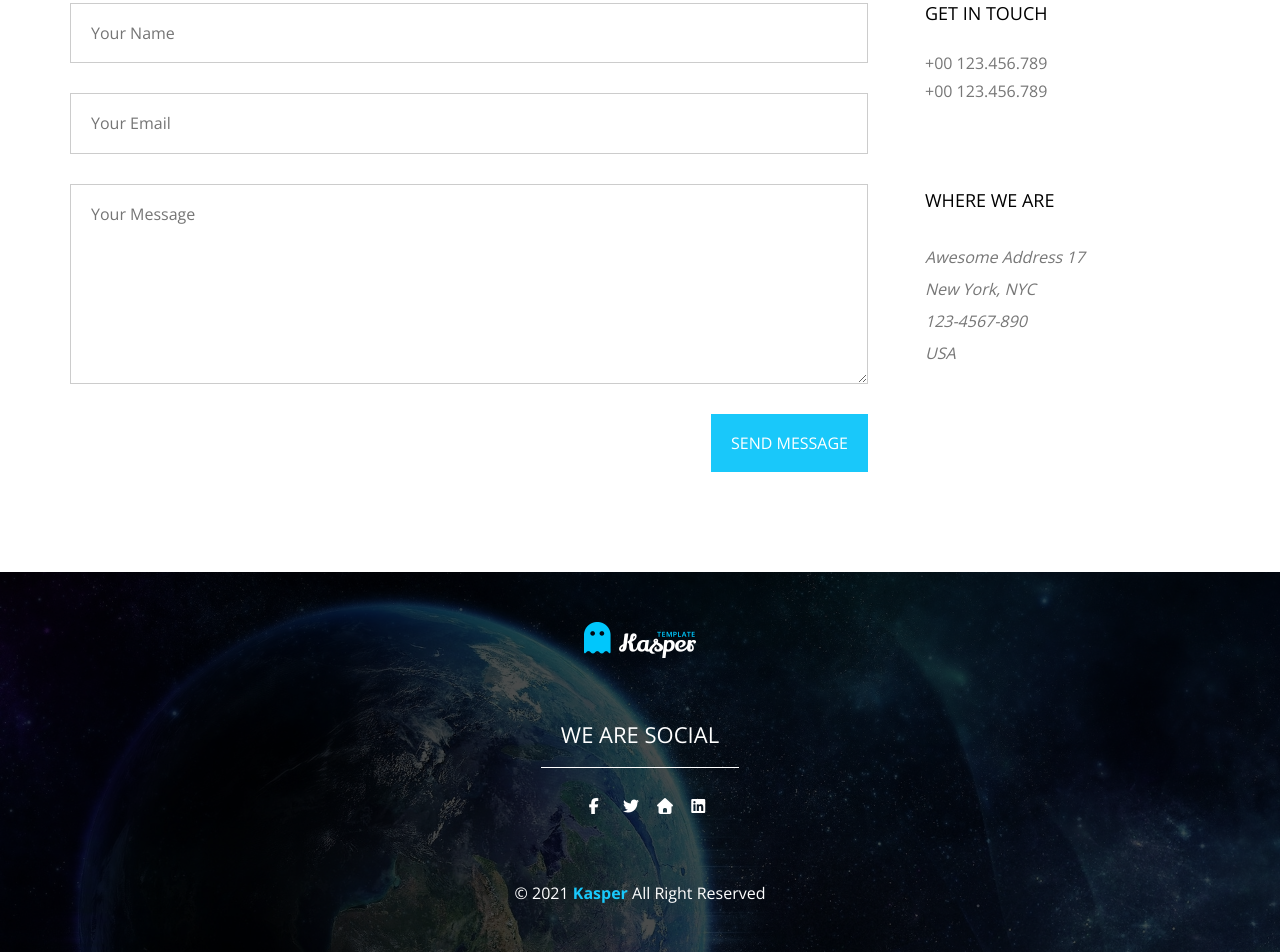
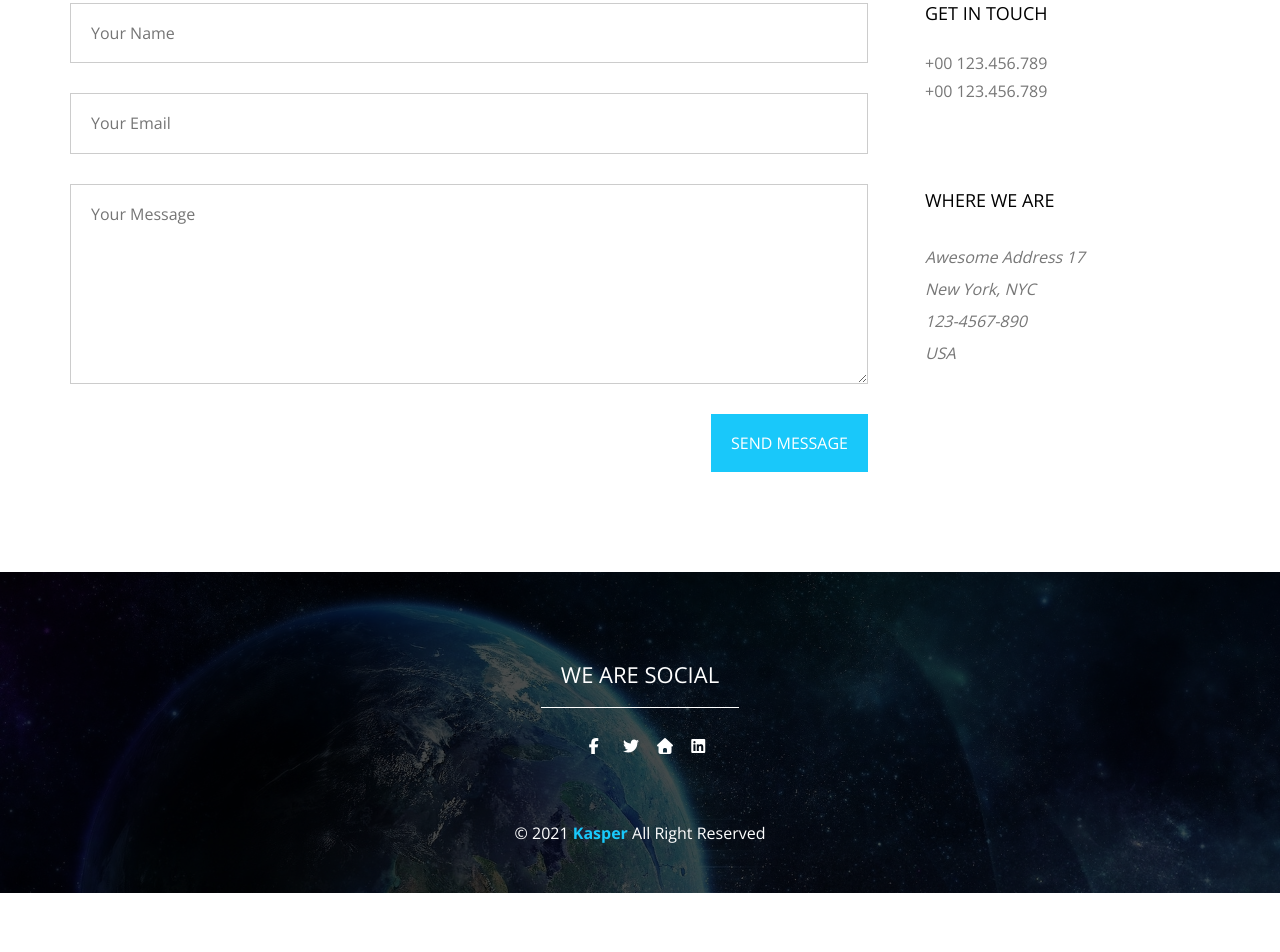
Before and after one commit to AdnanAlkrde/Kasper-Template-2-, a plain HTML site: page index.html in a window 1280 px wide. Shown: the part 8028-8980 px from the top of the page. After the commit the page ends 8921 px from the top, so only its background shows below. Drawn offline with nearby package versions, Linux system fonts and the light colour scheme.

Commit message:
DEL logo path

```diff
--- a/index.html
+++ b/index.html
@@ -461,7 +461,6 @@
     <!-- Start Footer -->
     <div class="footer">
       <div class="container">
-        <img decoding="async" src="image/logo.png" alt="logo" />
         <p>We Are Social</p>
         <div class="social-icons">
           <i class="fab fa-facebook-f"></i>
```
